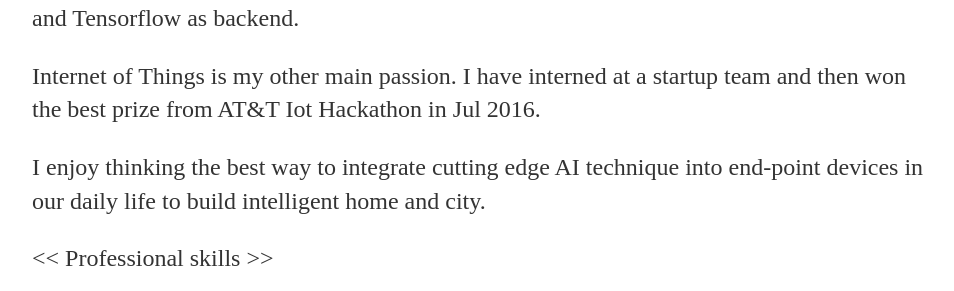
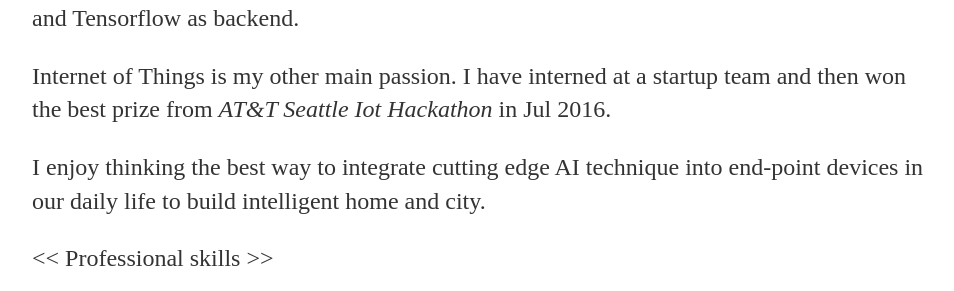
Before and after one commit to adwin5/adwin5.github.io, a Jekyll site: the page built from about/index.html, in a window 1280 px wide. Shown: the part 387-678 px from the top of the page, without its empty margins (160-1114 px from the left). Built offline with Jekyll 4.4.1, drawn with Linux system fonts in a browser that asks for light colours.

Commit message:
Update index.html

```diff
--- a/about/index.html
+++ b/about/index.html
@@ -9,7 +9,7 @@ title: About Adwin
 			</p>
 			<p>My main research is in Machine Learning and AI. Advised by professor Hannaneh, my recent work is lipreading in phrase level by convolutional neural network by Python, Keras and Tensorflow as backend.
 			</p>
-			<p>Internet of Things is my other main passion. I have interned at a startup team and then won the best prize from AT&T Iot Hackathon in Jul 2016.
+			<p>Internet of Things is my other main passion. I have interned at a startup team and then won the best prize from <em>AT&T Seattle Iot Hackathon</em> in Jul 2016.
 			</p>
 			<p>I enjoy thinking the best way to integrate cutting edge AI technique into end-point devices in our daily life to build intelligent home and city.
 			</p>
```
